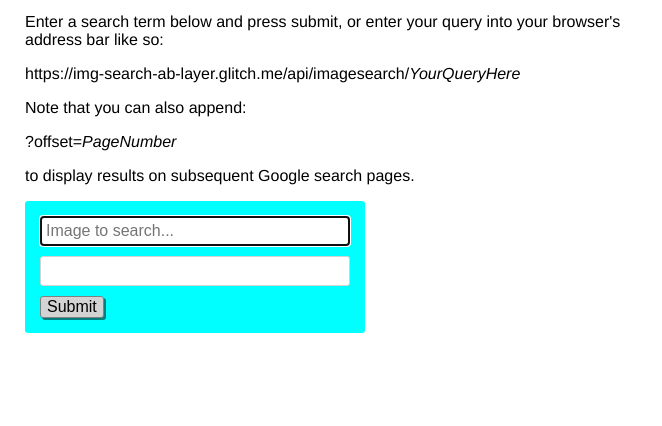
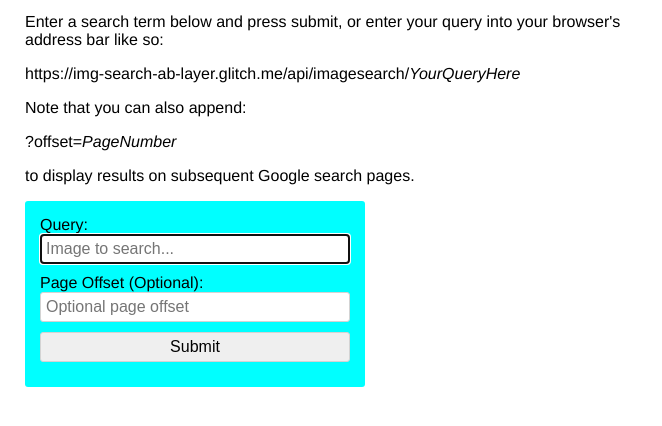
Before and after one commit to kurtisnotcurtis/image-search-ab-layer, a website: page views/index.html in a window 1280 px wide. Shown: the part 122-548 px from the top of the page, without its empty margins (0-662 px from the left). Drawn offline with nearby package versions, Linux system fonts and the light colour scheme.

Commit message:
Checkpoint

```diff
--- a/views/index.html
+++ b/views/index.html
@@ -23,10 +23,10 @@
       <p>Note that you can also append:</p>
       <p>?offset=<em>PageNumber</em></p>
       <p>to display results on subsequent Google search pages.</p>
-      <form>
-        <input type="search" maxlength="100" placeholder="Image to search..." required autofocus>
-        <input type="number" min="2" max="10" step="1">
-        <button type="submit">Submit</button>
+      <form action="/api/imagesearch/" method="GET">
+        <label for="query">Query: <input name="query" type="search" maxlength="100" placeholder="Image to search..." required autofocus></label>
+        <label for="offset">Page Offset (Optional):<input name="offset" type="number" min="2" max="10" step="1" placeholder="Optional page offset"></label>
+        <input type="submit" value="Submit" />
       </form>
     </main>
 
```
